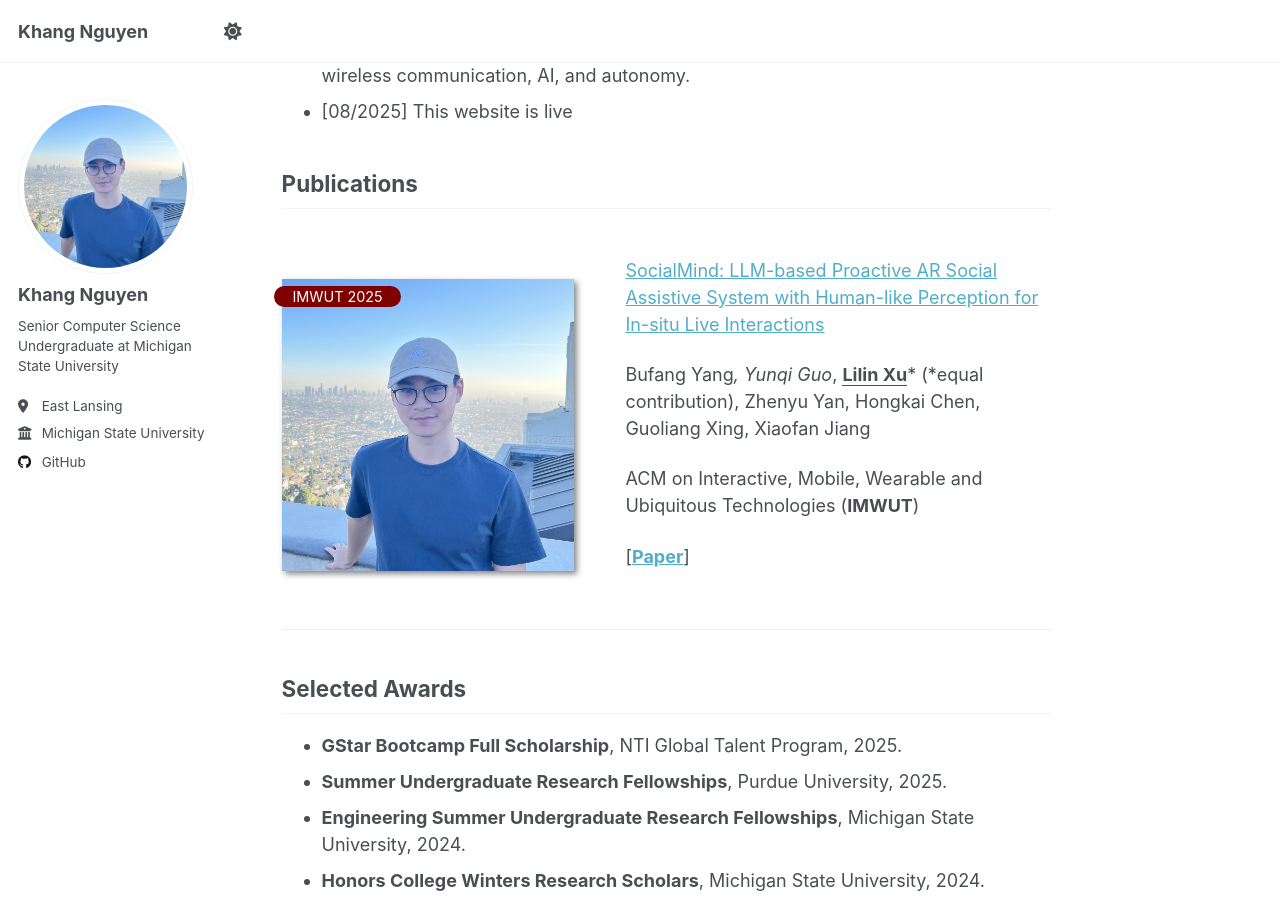
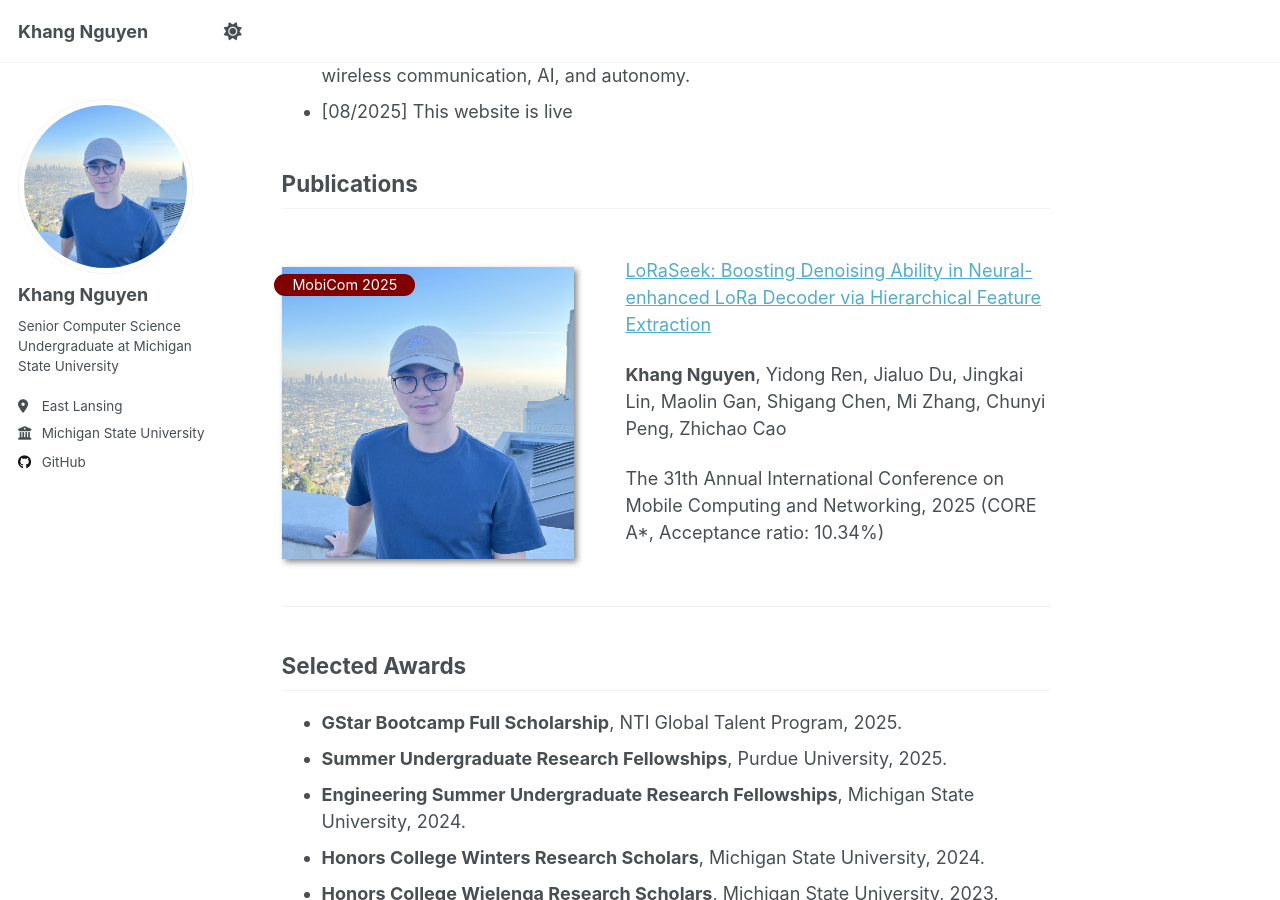
Before and after one commit to nguyenhuykhang/nguyenhuykhang.github.io, a Jekyll site: the page built from _pages/about.md, in a window 1280 px wide and 900 px high, scrolled down 578 px. Built offline with Jekyll 4.4.1, drawn with Linux system fonts in a browser that asks for light colours; a script that is not in the unit is left out.

Commit message:
Update about.md

```diff
--- a/_pages/about.md
+++ b/_pages/about.md
@@ -23,16 +23,14 @@ News
 Publications
 ------
 
-<div class='paper-box'><div class='paper-box-image'><div><div class="badge">IMWUT 2025</div><img src='images/LA.jpg' alt="sym" width="95%"></div></div>
+<div class='paper-box'><div class='paper-box-image'><div><div class="badge">MobiCom 2025</div><img src='images/LA.jpg' alt="sym" width="95%"></div></div>
 <div class='paper-box-text' markdown="1">
 
-[SocialMind: LLM-based Proactive AR Social Assistive System with Human-like Perception for In-situ Live Interactions](https://dl.acm.org/doi/abs/10.1145/3712286)
+[LoRaSeek: Boosting Denoising Ability in Neural-enhanced LoRa Decoder via Hierarchical Feature Extraction]()
 
-Bufang Yang*, Yunqi Guo*, **<u>Lilin Xu</u>*** (*equal contribution), Zhenyu Yan, Hongkai Chen, Guoliang Xing, Xiaofan Jiang
+**Khang Nguyen**, Yidong Ren, Jialuo Du, Jingkai Lin, Maolin Gan, Shigang Chen, Mi Zhang, Chunyi Peng, Zhichao Cao
 
-ACM on Interactive, Mobile, Wearable and Ubiquitous Technologies (**IMWUT**)
-
-[[**Paper**](https://dl.acm.org/doi/pdf/10.1145/3712286)]
+The 31th Annual International Conference on Mobile Computing and Networking, 2025 (CORE A*, Acceptance ratio: 10.34%)
 
 
 </div>
```
